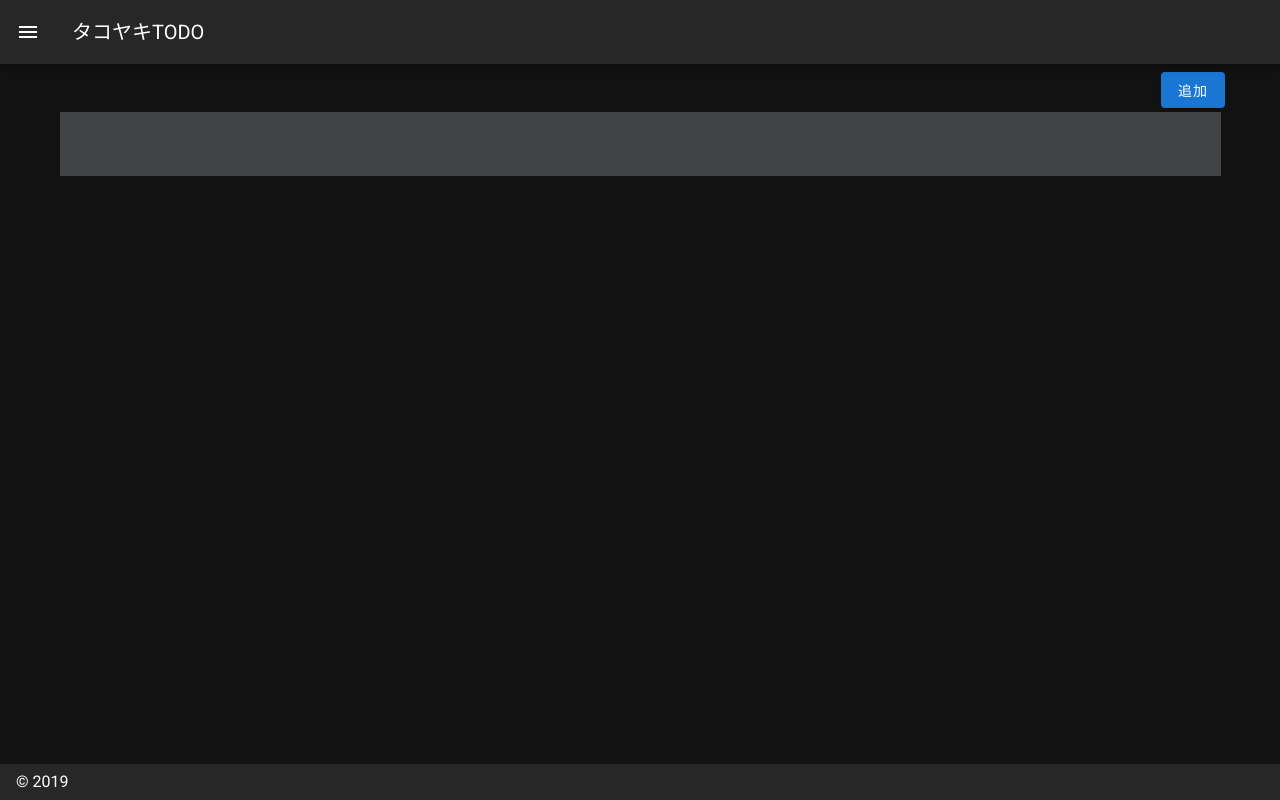
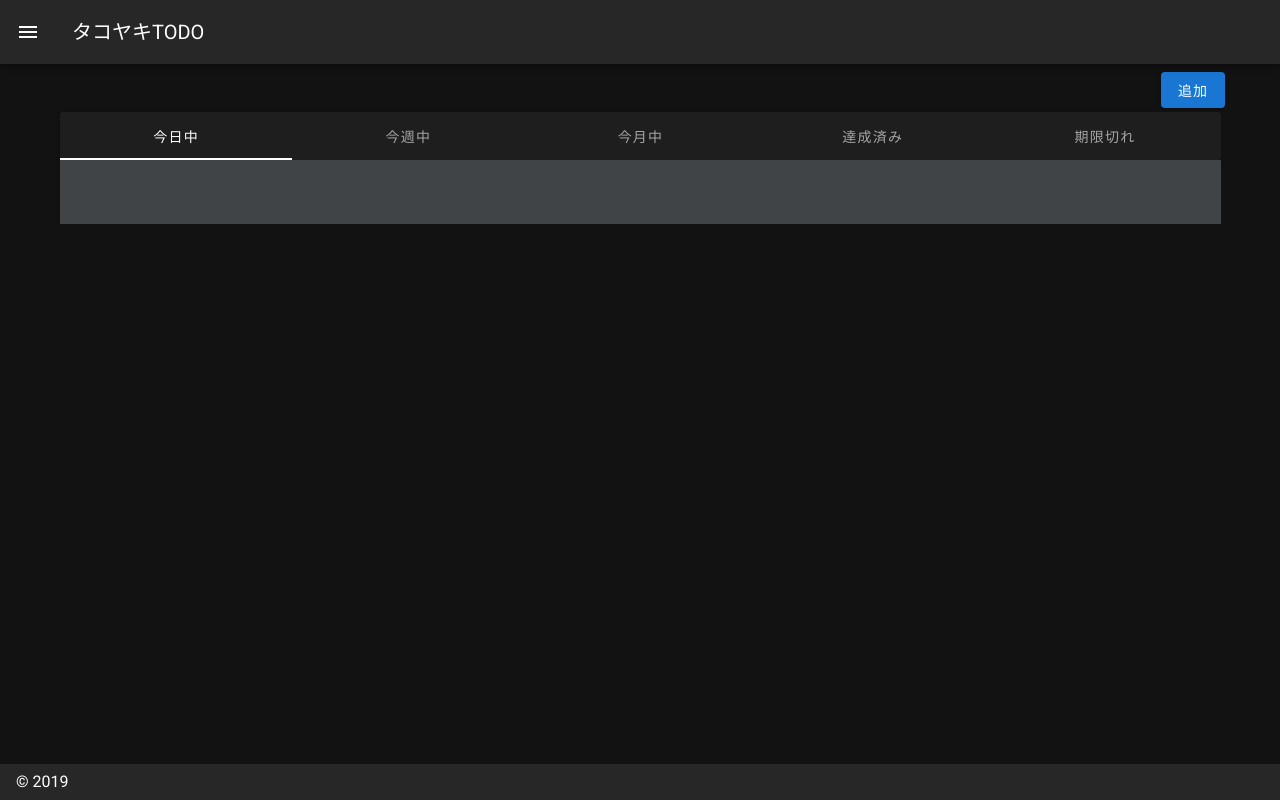
Before and after one commit to ieieiei59/TakoyakiTodo, a Nuxt app: page /todo/list in a window 1280 px wide. Built offline with nearby package versions, Linux system fonts and the light colour scheme.

Commit message:
todolistページにタブを追加

```diff
--- a/components/Todo/AddCard.vue
+++ b/components/Todo/AddCard.vue
@@ -2,7 +2,7 @@
   <v-card>
     <v-card-title>ToDoの追加</v-card-title>
     <v-card-text>
-      <todo-form v-model="newTodo"></todo-form>
+      <todo-form v-model="newTodo" ref="todoForm"></todo-form>
     </v-card-text>
     <v-card-actions>
       <v-spacer></v-spacer>
@@ -31,6 +31,7 @@ export default {
       this.newTodo.save()
       this.$emit('added', this.newTodo)
 
+      this.$refs.todoForm.deadlineDate = null
       this.newTodo = Todo.blankCreate()
     }
   }
--- a/components/Todo/Form.vue
+++ b/components/Todo/Form.vue
@@ -61,6 +61,9 @@ export default {
   },
   watch: {
     deadlineDate(newDate) {
+      if (newDate === null) {
+        return
+      }
       const deadline = newDate.split('-')
       this.TodoData.deadline = new Date(
         deadline[0],
--- a/components/Todo/Item.vue
+++ b/components/Todo/Item.vue
@@ -97,6 +97,7 @@ export default {
     clearTodo() {
       this.todoDialog.isActive = false
       this.todoItem.clear()
+      this.$emit('cleared', this.todoItem)
     },
     deleteTodo() {
       this.todoDialog.isActive = false
--- a/components/Todo/List.vue
+++ b/components/Todo/List.vue
@@ -2,7 +2,11 @@
   <div>
     <ul class="todo-list">
       <li class="todo-container mb-4" v-for="todo in todoList" :key="todo.id">
-        <todo-item :todoItem="todo" @deleted="deleted"></todo-item>
+        <todo-item
+          :todoItem="todo"
+          @deleted="deleted"
+          @cleared="cleared"
+        ></todo-item>
       </li>
     </ul>
   </div>
@@ -22,8 +26,10 @@ export default {
   created() {},
   methods: {
     deleted(todo) {
-      console.log(todo)
       this.$emit('deleteTodo', todo)
+    },
+    cleared(todo) {
+      this.$emit('clearTodo', todo)
     }
   }
 }
--- a/models/Todo.js
+++ b/models/Todo.js
@@ -73,6 +73,22 @@ export default class Todo extends TakoyakiBaseModel {
     return this._save()
   }
 
+  isDaily() {
+    return utilDate.today <= this.deadline && this.deadline < utilDate.tomorrow
+  }
+
+  isWeekly() {
+    return (
+      utilDate.tomorrow <= this.deadline && this.deadline < utilDate.nextWeek
+    )
+  }
+
+  isMonthly() {
+    return (
+      utilDate.nextWeek <= this.deadline && this.deadline < utilDate.nextMonth
+    )
+  }
+
   async delete() {
     return await db.todos.delete(this.id)
   }
@@ -103,7 +119,7 @@ export default class Todo extends TakoyakiBaseModel {
   static async getList(filter = {}) {
     const defaultFilter = {
       offset: 0,
-      limit: 20,
+      limit: 200,
       daily: false,
       weekly: false,
       monthly: false
@@ -135,7 +151,6 @@ export default class Todo extends TakoyakiBaseModel {
     todos = todos.offset(filter.offset).limit(filter.limit)
 
     todos = await todos.sortBy('addedAt')
-    console.log(todos)
 
     todos = todos.map((todo) => new Todo(todo, 'load'))
 
--- a/pages/todo/list.vue
+++ b/pages/todo/list.vue
@@ -6,7 +6,39 @@
         <v-btn color="primary" @click="addCardDialog = true">追加</v-btn>
       </v-row>
     </div>
-    <list-component :todoList="todoList" @deleteTodo="deleteTodo" />
+
+    <v-card>
+      <v-tabs
+        v-model="currentTab"
+        fixed-tabs
+        slider-color="white"
+        color="white"
+        show-arrows
+        center-active
+        min-width="200px"
+      >
+        <v-tab
+          v-for="item in todoTypes"
+          :key="item.key"
+          :href="`#tab-${item.key}`"
+          style="white-space:nowrap;"
+          >{{ item.title }}</v-tab
+        >
+      </v-tabs>
+    </v-card>
+    <v-tabs-items v-model="currentTab">
+      <v-tab-item
+        v-for="type in todoTypes"
+        :key="`todoList-${type.key}`"
+        :value="`tab-${type.key}`"
+      >
+        <list-component
+          :todoList="todoLists[type.key]"
+          @deleteTodo="deleteTodo"
+          @clearTodo="clearTodo"
+        ></list-component>
+      </v-tab-item>
+    </v-tabs-items>
 
     <v-dialog v-model="addCardDialog">
       <todo-add-card @added="todoAdded"></todo-add-card>
@@ -28,6 +60,37 @@ export default {
   data() {
     return {
       todoList: [],
+      todoLists: {
+        daily: [],
+        weekly: [],
+        monthly: [],
+        cleared: [],
+        failed: []
+      },
+      todoTypes: [
+        { key: 'daily', title: '今日中', todoFilter: (todo) => todo.isDaily() },
+        {
+          key: 'weekly',
+          title: '今週中',
+          todoFilter: (todo) => todo.isWeekly()
+        },
+        {
+          key: 'monthly',
+          title: '今月中',
+          todoFilter: (todo) => todo.isMonthly()
+        },
+        {
+          key: 'cleared',
+          title: '達成済み',
+          todoFilter: (todo) => todo.isCleared
+        },
+        {
+          key: 'failed',
+          title: '期限切れ',
+          todoFilter: (todo) => todo.isFailed()
+        }
+      ],
+      currentTab: 'tab-daily',
       addCardDialog: false
     }
   },
@@ -38,6 +101,27 @@ export default {
     async setTodoList() {
       const filter = {}
       this.todoList = await Todo.getList(filter)
+      this.assignTodoLists()
+    },
+    assignTodoLists() {
+      for (let type of this.todoTypes) {
+        const list = this.todoList.filter(type.todoFilter)
+        const cleared = list.filter((todo) => todo.isCleared)
+        const notCleared = list.filter((todo) => !todo.isCleared)
+        cleared.sort((a, b) => {
+          if (a.addedAt < b.addedAt) {
+            return 1
+          }
+          return -1
+        })
+        notCleared.sort((a, b) => {
+          if (a.addedAt < b.addedAt) {
+            return 1
+          }
+          return -1
+        })
+        this.todoLists[type.key] = [...notCleared, ...cleared]
+      }
     },
     todoAdded() {
       this.addCardDialog = false
@@ -45,6 +129,10 @@ export default {
     },
     deleteTodo(todo) {
       this.todoList = this.todoList.filter((_todo) => _todo.id !== todo.id)
+      this.assignTodoLists()
+    },
+    clearTodo() {
+      this.assignTodoLists()
     }
   }
 }
```
